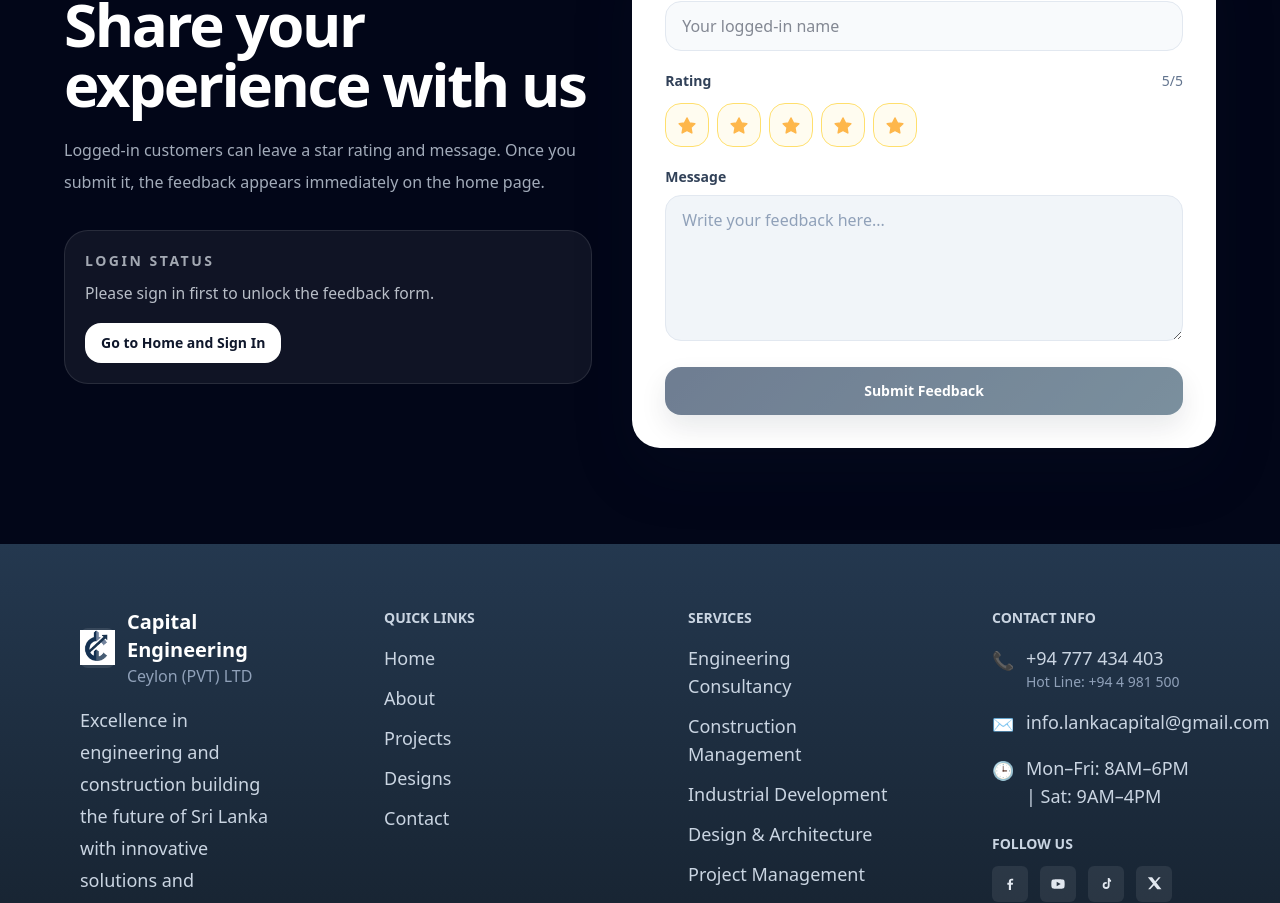
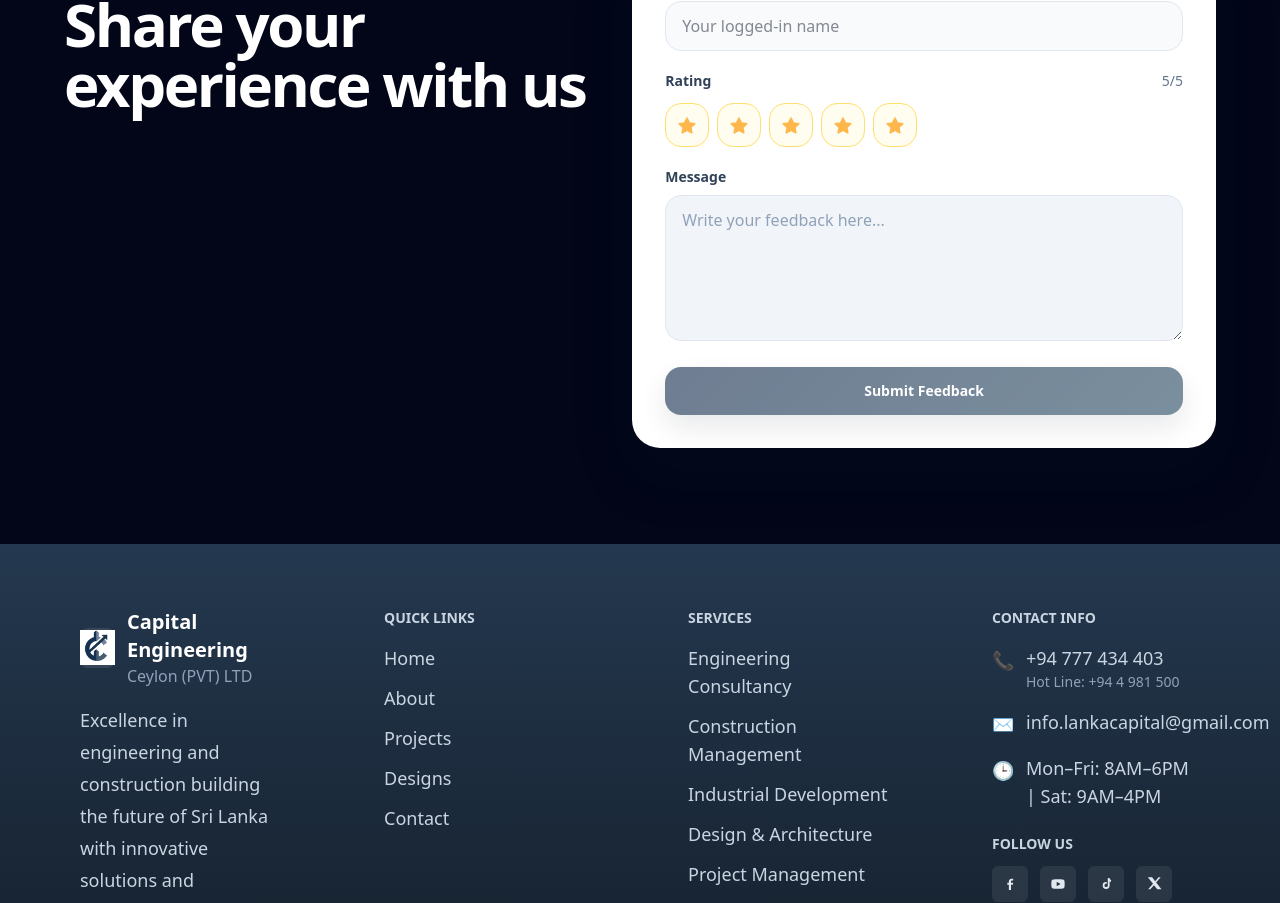
Before and after one commit to Tharaka-Maheshwara/capital-engineering-frontend, a Next.js app: page /about in a window 1280 px wide. Shown: the part 3453-4356 px from the top of the page. Built offline with nearby package versions, Linux system fonts and the light colour scheme; no server answers.

Commit message:
issue point clear

```diff
--- a/src/components/common/feedback-form-section.tsx
+++ b/src/components/common/feedback-form-section.tsx
@@ -75,7 +75,7 @@ export default function FeedbackFormSection() {
 
       setMessage("");
       setRating(5);
-      setSuccess("Thanks. Your feedback has been published on the home page.");
+      setSuccess("Thanks You For Your Feedback .");
     } catch (submitError) {
       setError(
         submitError instanceof Error
@@ -95,29 +95,9 @@ export default function FeedbackFormSection() {
           <h2 className="mt-6 text-4xl font-extrabold tracking-[-0.04em] text-white sm:text-5xl lg:text-6xl">
             Share your experience with us
           </h2>
-          <p className="mt-5 max-w-2xl text-[1rem] leading-8 text-slate-300/80">
-            Logged-in customers can leave a star rating and message. Once you
-            submit it, the feedback appears immediately on the home page.
-          </p>
 
-          <div className="mt-8 rounded-3xl border border-white/10 bg-white/6 p-5">
-            <div className="text-sm font-semibold uppercase tracking-[0.18em] text-slate-200/70">
-              Login Status
-            </div>
-            <p className="mt-2 text-[0.98rem] leading-7 text-slate-200/80">
-              {isLoggedIn
-                ? `Signed in as ${userName || "your account"}. Name is auto-filled below.`
-                : "Please sign in first to unlock the feedback form."}
-            </p>
-            {!isLoggedIn ? (
-              <Link
-                href="/"
-                className="mt-4 inline-flex rounded-2xl bg-white px-4 py-2.5 text-sm font-semibold text-slate-900 transition-transform duration-150 hover:-translate-y-0.5"
-              >
-                Go to Home and Sign In
-              </Link>
-            ) : null}
-          </div>
+
+
         </div>
 
         <div className="rounded-[28px] border border-white/10 bg-white p-6 text-slate-900 shadow-[0_24px_60px_rgba(15,23,42,0.18)] sm:p-8">
```
